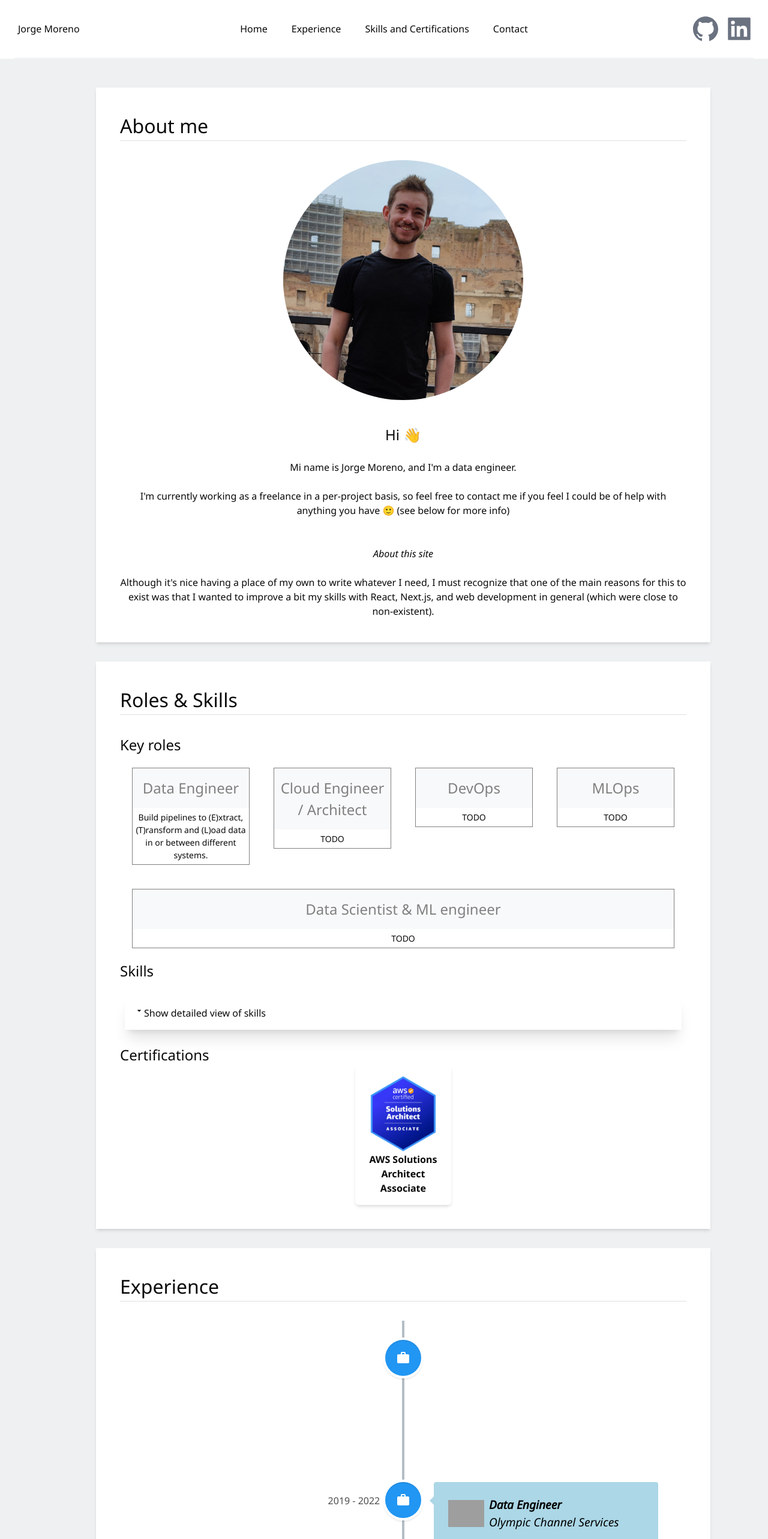
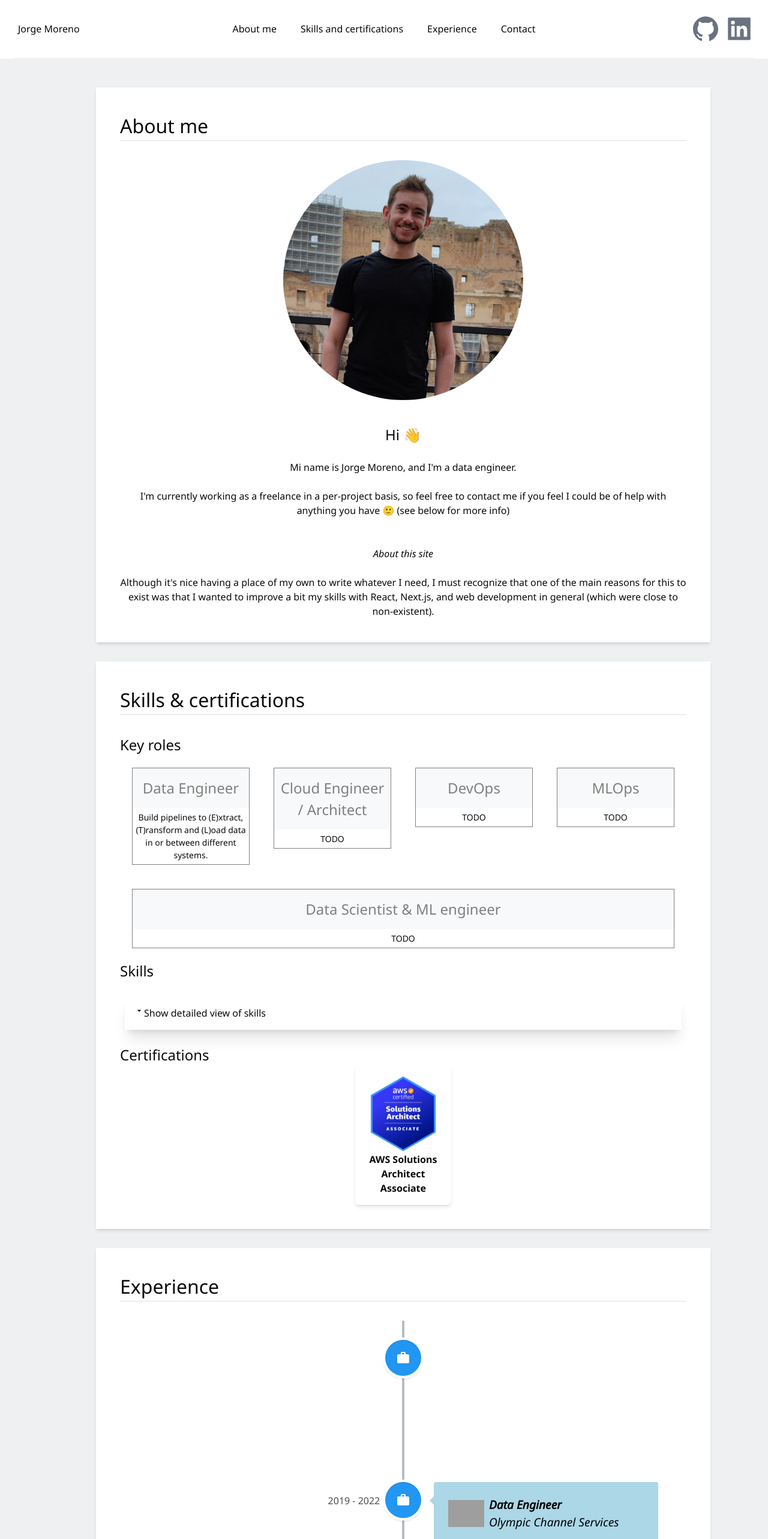
Before and after one commit to jorgemorenop/personal-website, a Next.js app: page / in a window 1280 px wide. Shown: the top 2566 px of the page at 60% size. Built offline with nearby package versions, Linux system fonts and the light colour scheme; grey boxes are pictures that could not be loaded.

Commit message:
Fix scroll to section

```diff
--- a/components/Navbar.tsx
+++ b/components/Navbar.tsx
@@ -7,16 +7,16 @@ import {MdMenu as MenuIcon} from "react-icons/md";
 
 const menuItems = [
     {
-        path: "",
-        label: "Home",
+        path: "about",
+        label: "About me",
+    },
+    {
+        path: "skills",
+        label: "Skills and certifications",
     },
     {
         path: "experience",
         label: "Experience",
-    },
-    {
-        path: "skills",
-        label: "Skills and Certifications",
     },
     {
         path: "contact",
@@ -26,7 +26,7 @@ const menuItems = [
 
 
 export default function Navbar() {
-    const SectionLink = ({path, label, isSection = false}) => (
+    const SectionLink = ({path, label, isSection = true}) => (
         isSection ?
             <ScrollLink
                 activeClass="active"
--- a/components/PageSection.tsx
+++ b/components/PageSection.tsx
@@ -3,8 +3,8 @@ import {Element} from "react-scroll"
 
 export default function PageSection({sectionName, sectionId, children}) {
     return (
-        <section id={sectionId}>
-            <Element key={sectionId}>
+        <Element name={sectionId}>
+
             <div className="bg-white m-8 w-full shadow-md p-10">
                 <h1>{sectionName}</h1>
                 <Divider variant="fullWidth"/>
@@ -13,7 +13,5 @@ export default function PageSection({sectionName, sectionId, children}) {
                 </div>
             </div>
         </Element>
-
-        </section>
     )
 }
--- a/components/Skills.tsx
+++ b/components/Skills.tsx
@@ -80,7 +80,7 @@ export default function Skills() {
     }
 
     return (
-        <PageSection sectionName="Roles & Skills" sectionId="skills">
+        <PageSection sectionName="Skills & certifications" sectionId="skills">
             <Roles/>
 
             <h2>Skills</h2>
--- a/pages/_app.tsx
+++ b/pages/_app.tsx
@@ -10,7 +10,7 @@ function MyApp({Component, pageProps}) {
             <Head>
                 <title>Jorge Moreno - Freelance Data & Cloud projects</title>
             </Head>
-            {/*<Navbar/>*/}
+            <Navbar/>
             <Component {...pageProps} />
         </>
     )
--- a/pages/_document.tsx
+++ b/pages/_document.tsx
@@ -6,10 +6,7 @@ export default function Document() {
     <Html>
       <Head />
       <body>
-        <Navbar />
-        {/*<div className="bg-white m-8 z-20 shadow">*/}
-            <Main />
-        {/*</div>*/}
+      <Main />
         <NextScript />
       </body>
     </Html>
--- a/pages/experience.tsx
+++ /dev/null
@@ -1,12 +0,0 @@
-import { Element } from 'react-scroll'
-import Experience from "../components/Experience";
-
-const ExperiencePage = () => (
-    <main>
-        <Element id='experience' name='experience'>
-                <Experience/>
-        </Element>
-    </main>
-)
-
-export default ExperiencePage
--- a/pages/index.tsx
+++ b/pages/index.tsx
@@ -6,14 +6,16 @@ import About from "../components/About";
 import { Element } from 'react-scroll'
 import Contact from "../components/Contact";
 
+
 const IndexPage = () => (
     <main>
         <Element id='home' name='home'>
-            <About />
-            <Skills />
-            <Experience/>
-            <Contact/>
         </Element>
+
+        <About />
+        <Skills />
+        <Experience/>
+        <Contact/>
     </main>
 )
 
--- a/pages/skills.tsx
+++ /dev/null
@@ -1,12 +0,0 @@
-import {Element} from 'react-scroll'
-import Skills from "../components/Skills";
-
-const SkillsPage = () => (
-    <main>
-        <Element id='skills' name='skills'>
-            <Skills/>
-        </Element>
-    </main>
-)
-
-export default SkillsPage
```
Lines whose indentation alone changed are shown as unchanged.
